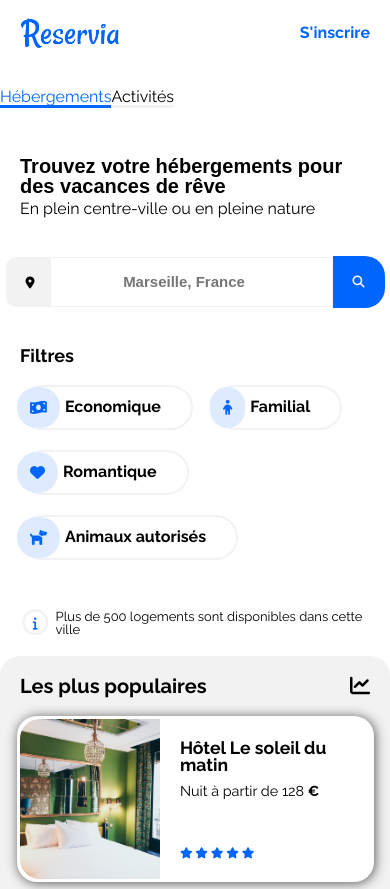
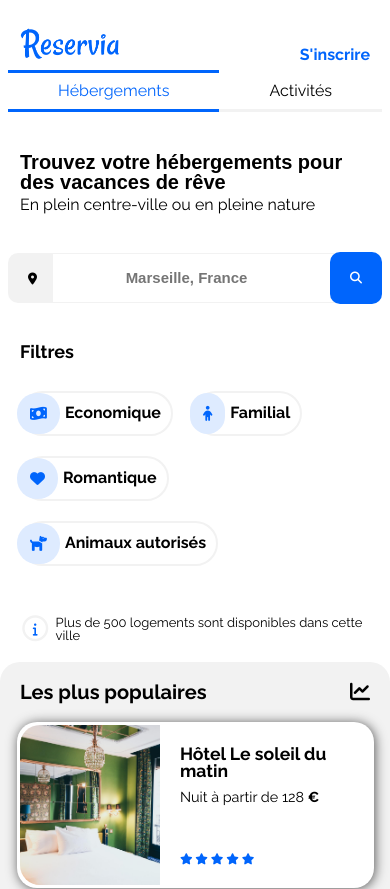
Before and after one commit to MyriamDati/MyriamDati_2_24-01-2021, a plain HTML site: page index.html in a window 390 px wide. Shown: the top 889 px of the page. Drawn offline with Linux system fonts and the light colour scheme.

Commit message:
finalisation de la partie mobile et tablette

```diff
--- a/index.html
+++ b/index.html
@@ -13,7 +13,7 @@
 <main>
   <div id="bloc_page">
         <header>
-          <img src="images/logo/Reservia@3x.png" alt="Logo Réservia" class="nav_logo">
+          <div class="nav_logo"><img src="images/logo/Reservia@3x.png" alt="Logo Réservia"></div>
 
           <nav class="menu">
           <div id="bloc_hebergements"><a href="#hebergements">Hébergements</a></div>
--- a/style.css
+++ b/style.css
@@ -66,9 +66,11 @@ header{
   margin-bottom: 20px;
 }
 .nav_logo{
-  width: 100px;
   margin-right: auto;
   margin-left: 20px;
+}
+.nav_logo img{
+  width: 100px;
 }
 header a{
   padding: 30px 50px;
@@ -79,21 +81,29 @@ header a{
 }
 #bloc_hebergements a{
   color: #0065fc;
+}
+#bloc_hebergements{
+  padding-top: 20px;
   border-top: 3px solid #0065fc;
 }
 #bloc_activites a{
   color: black;
+}
+#bloc_activites{
+  padding-top: 20px;
   border-top: 3px solid transparent;
+}
+#bloc_inscrire{
+  padding-top: 20px;
 }
 #bloc_inscrire a{
   color: #0065fc;
   font-weight: bold;
-  border-top: 3px solid transparent;
 }
-#bloc_activites a:hover{
+#bloc_activites:hover{
   border-top: 3px solid #0065fc;
 }
-#bloc_inscrire a:hover{
+#bloc_inscrire:hover{
   border-top: 3px solid #0065fc;
 }
 
@@ -505,7 +515,7 @@ footer{
 }
 
 /*CSS modification sur desktop*/
-@media screen and (max-width:1300px) and (min-width:1025px){
+@media screen and (max-width:1300px){
 .hebergements{
   height: 650px;
 }
@@ -537,7 +547,7 @@ footer{
 
 
 /*CSS pour tablette*/
-@media screen and (max-width:1024px) and (min-width:577px){
+@media screen and (max-width:1024px){
 /* Barre de navigation */
 header a{
   padding: 30px 20px;
@@ -715,7 +725,7 @@ header a{
 
 
 /*CSS pour mobile*/
-@media screen and (max-width:576px) and (min-width:300px){
+@media screen and (max-width:576px){
 main{
   width: 100%;
   margin-right: auto;
@@ -725,59 +735,71 @@ main{
 
 /*BARRE DE NAVIGATION*/
 header{
-  width: 100%;
-  display: grid;
-  grid-template-columns: 1fr 1fr;
-  grid-template-rows: 100% 100%;
-  padding-bottom: 50px;
-  margin-top: 0px;
-  justify-content: center;
+  display: flex;
+  flex-direction: row;
+  flex-wrap: wrap;
+}
+.nav_logo{
+  flex-basis: 50%;
+  margin-left: 20px;
+}
+.nav_logo img{
+  width: 100px;
 }
 header a{
   padding: 0px 0px;
 }
-.nav_logo{
-  margin-left: 0px;
-  padding-left: 20px;
-  grid-column:1;
-  grid-row: 1;
-}
-nav{
-  width: 100%;
+.menu{
+  order: 3;
+  max-width: 100%;
   margin-left: auto;
   margin-right: auto;
 }
 #bloc_hebergements{
-  grid-column: 1;
-  grid-row: 2;
-  border-bottom: 3px solid #0065fc;
-  text-align: center;
+ width: 50%;
+ padding: 10px 50px;
+ border-bottom: 3px solid #0065fc;
 }
 #bloc_hebergements a{
-  border: none;
+  border-top: none;
 }
 #bloc_activites{
-  grid-column: 2;
-  grid-row: 2;
-  border-bottom: 3px solid #F2F2F2;
-  text-align: center;
+  width: 50%;
+  padding: 10px 50px;
+  border-bottom: 3px solid #f2f2f2;
 }
 #bloc_activites a{
-  border: none;
+  border-top: none;
 }
 #bloc_inscrire{
-  grid-column: 2;
-  grid-row: 1;
-  margin-left: auto;
   padding-right: 20px;
+}
+#bloc_inscrire a{
+  border-bottom: 3px solid transparent;
+  border-top: none;
+}
+#bloc_activites a:hover{
+  border-bottom: 3px solid #0065fc;
+  border-top: none;
+}
+#bloc_inscrire a:hover{
+  border-bottom: 3px solid #0065fc;
+  border-top: none;
 }
 
 
 
 /*SECTION 1*/
+.introduction{
+  margin-right: 0;
+}
 form{
   margin-right: 0px;
   margin-left: 0px;
+}
+.loupe{
+  border-radius: 10px;
+  margin-left: -5px;
 }
 .loupe i{
   display: flex;
@@ -808,6 +830,7 @@ form{
 }
 .filtre{
   margin-bottom: 20px;
+  padding-right: 10px;
 }
 
 
```
